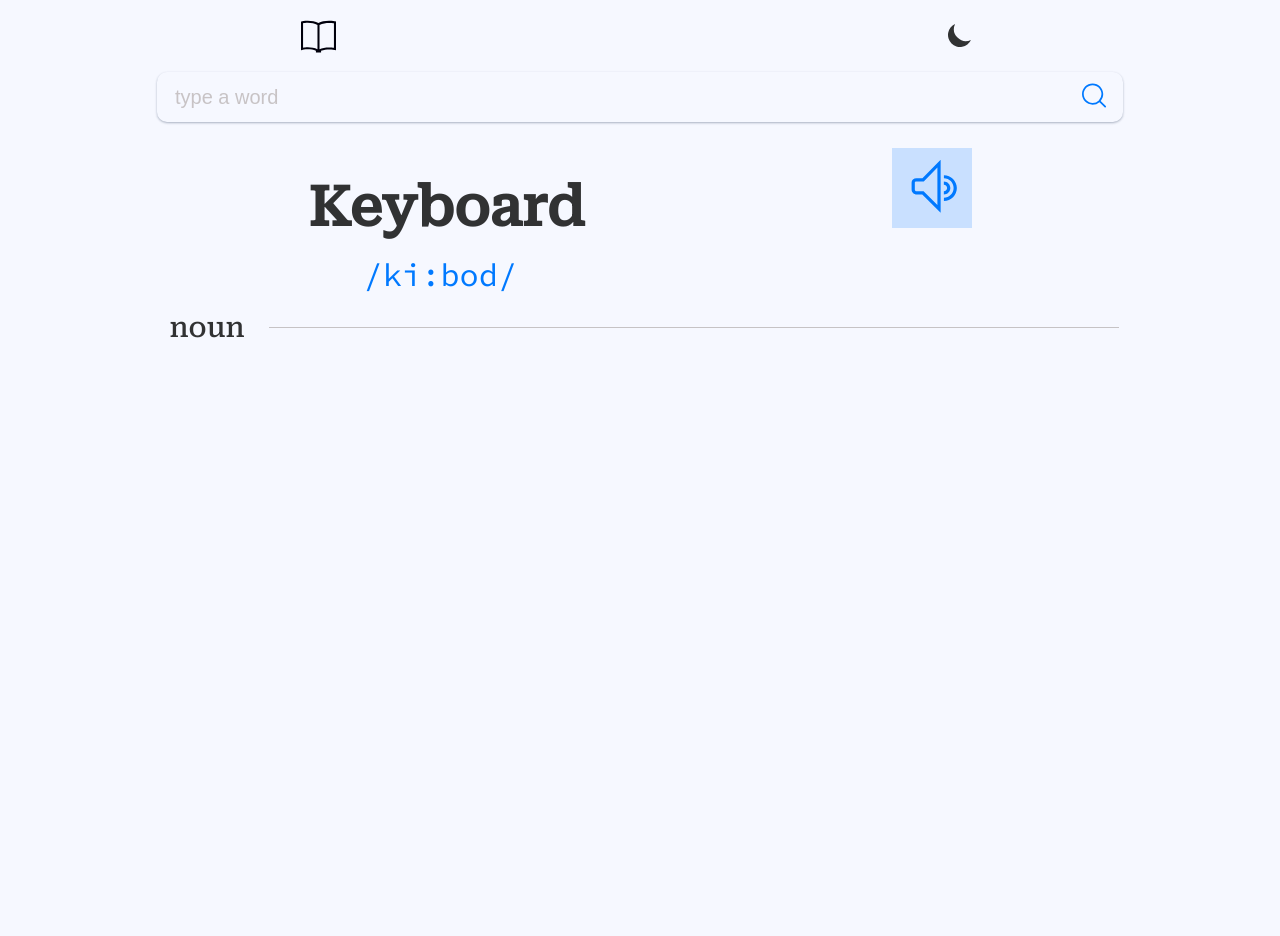
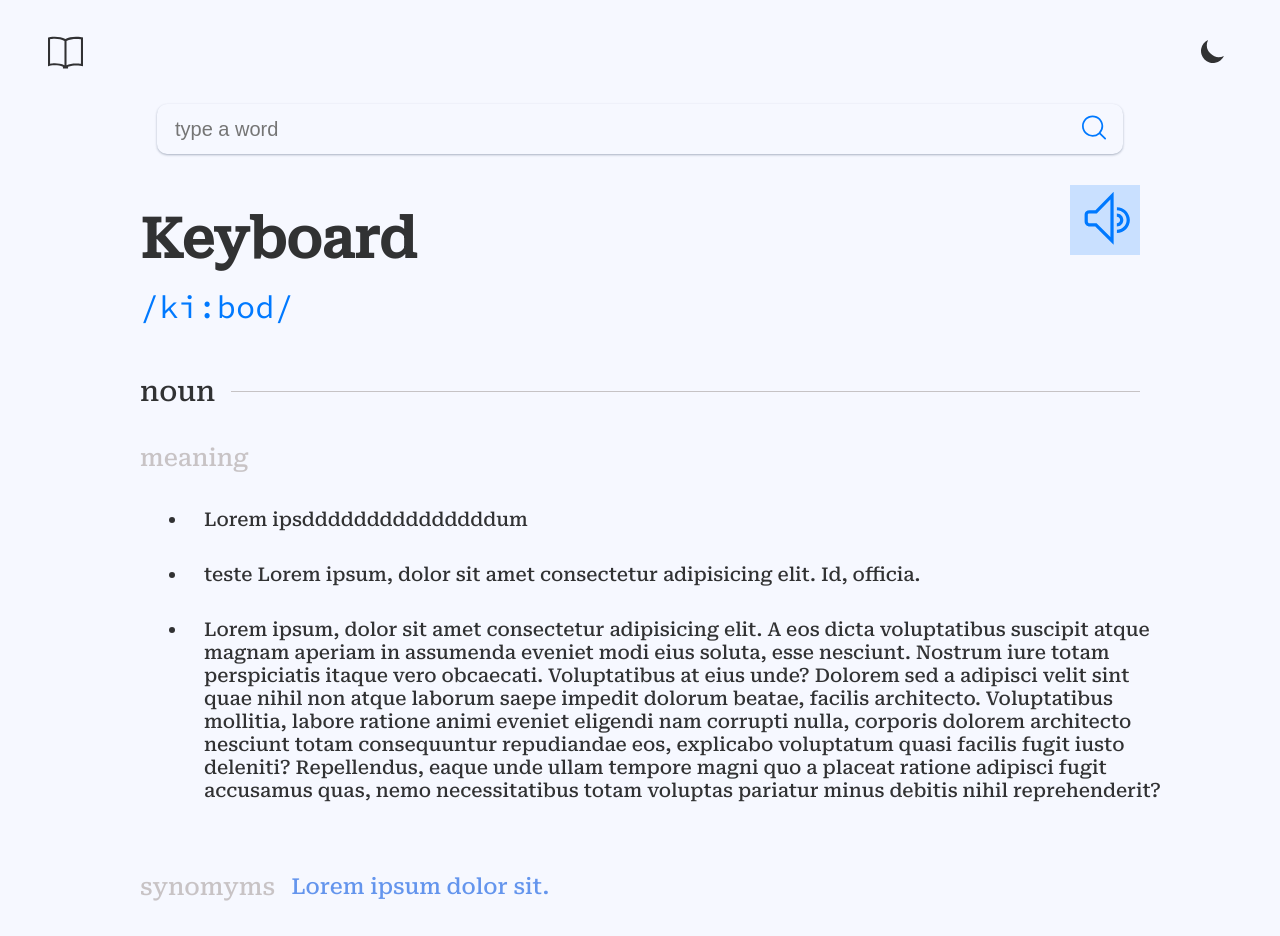
Before and after one commit to maicondguerian/dictionary-web-api, a React (Vite) app: page / in a window 1280 px wide. Before the commit the page ends 800 px from the top, so only its background shows below. Built offline with nearby package versions, Linux system fonts and the light colour scheme.

Commit message:
stylingn

```diff
--- a/src/App.jsx
+++ b/src/App.jsx
@@ -1,4 +1,4 @@
-import { useEffect, useState } from "react"
+import {  useState } from "react"
 import { createGlobalStyle, ThemeProvider } from "styled-components"
 import { Header } from "./components/header/Header.style"
 import { theme, darkThemeColor } from "./theme/theme"
@@ -65,7 +65,7 @@ function App() {
       <GlobalStyle />
       <MyContext.Provider value={{ handleTheme, handleKeyboard, handleWord }}>
         <StyledDiv>
-          <Header Icon={TfiBook} size={35} color={'000c'} />
+          <Header Icon={TfiBook} size={35} props={'#000c'} />
           <SearchBar />
           <Content Icon={TfiVolume} size={55} color={'#0079ff'} />
         </StyledDiv>
--- a/src/components/content/Content.jsx
+++ b/src/components/content/Content.jsx
@@ -1,11 +1,13 @@
 import styled from "styled-components";
 
 const StyledContent = styled.div`
-    width: 100%;
+    width: 1000px;
+    display: flex;
+    flex-direction: column;
 
     ul{
         display: flex;
-        justify-content: space-evenly;
+        justify-content: space-between;
         align-items: center;
         list-style: none;
         padding: 0;
@@ -20,61 +22,99 @@ const StyledContent = styled.div`
         }
 
     }
-    li:last-child{
+    ul:first-of-type li:last-child{
         background-color: #0077ff2f;
     }
 
     button{
         background-color: transparent;
         border:none;
-        height: 80px;
-        width: 80px;
+        height: 70px;
+        width: 70px;
         cursor: pointer;
     }
 
      span{
         display: flex;
-        justify-content: space-around;
+        justify-content: space-between;
         align-items: center;
-        margin-left: 2rem;
-
-
 
         h1{
             font-family: 'Source Code Pro', monospace;
             font-weight: 400;
             color: ${props => props.theme.colors.skyBlue};
             margin: 0;
-            margin-left: 5.5rem;
         }
-
-
     }
 
 `
 const StyledDiv = styled.div`
         width: 100%;
         display: flex;
-        justify-content: center;
         align-items: center;
-        margin: 0;
+        margin-top: 2rem;
 
     span:last-of-type{
         border-bottom: solid 1px;
         color: ${props => props.theme.colors.darkGray};
-        width: 850px;
-        margin: 2rem 1.5rem;
+        width: 100%;
+        margin: 2rem 0 2rem 1rem;
     }
 
     span{
         font-size: 28px;
         color: ${props => props.theme.colors.softDark};
+
     }
 
+`
+const StyledSpan = styled.div`
+    display: flex;
+    /* background-color: yellow; */
+   h2{
+            color: ${props => props.theme.colors.darkGray};
+            font-weight: 200;
+        }
+
+    li{
+            padding: 1rem;
+            background-color: transparent !important;
+            color: ${props => props.theme.colors.softBlue};
+            font-size: 22px;
+
+        }
 
 
 `
+const StyledList = styled.div`
+    width: 100%;
+    /* background-color: #ff00002f; */
+    h2{
+            color: ${props => props.theme.colors.darkGray};
+            font-weight: 200;
 
+        }
+
+
+    ul{
+        display: flex;
+        align-items: baseline;
+        flex-direction:column;
+        list-style:disc;
+        color: ${props => props.theme.colors.softDark};
+        padding-left: 3rem;
+        height: 100%;
+        width: 100%;
+        font-size: 19px;
+
+
+        li{
+            padding: 1rem;
+            background-color: transparent !important;
+        }
+    }
+
+`
 export const Content = ({ Icon, size, color }) => {
     return (
         <StyledContent>
@@ -90,6 +130,22 @@ export const Content = ({ Icon, size, color }) => {
                 <span>noun</span>
                 <span></span>
             </StyledDiv>
+            <StyledList>
+                <h2>meaning</h2>
+                <ul>
+                    <li>Lorem ipsdddddddddddddddum </li>
+                    <li>teste Lorem ipsum, dolor sit amet consectetur adipisicing elit. Id, officia.</li>
+                    <li>Lorem ipsum, dolor sit amet consectetur adipisicing elit. A eos dicta voluptatibus suscipit atque magnam aperiam in assumenda eveniet modi eius soluta, esse nesciunt. Nostrum iure totam perspiciatis itaque vero obcaecati. Voluptatibus at eius unde? Dolorem sed a adipisci velit sint quae nihil non atque laborum saepe impedit dolorum beatae, facilis architecto. Voluptatibus mollitia, labore ratione animi eveniet eligendi nam corrupti nulla, corporis dolorem architecto nesciunt totam consequuntur repudiandae eos, explicabo voluptatum quasi facilis fugit iusto deleniti? Repellendus, eaque unde ullam tempore magni quo a placeat ratione adipisci fugit accusamus quas, nemo necessitatibus totam voluptas pariatur minus debitis nihil reprehenderit?</li>
+                </ul>
+            </StyledList>
+            <StyledSpan>
+                <ul>
+                    <h2>synomyms</h2>
+                    <li>Lorem ipsum dolor sit.</li>
+
+                </ul>
+            </StyledSpan>
+
         </StyledContent>
     )
 }
--- a/src/components/header/Header.style.jsx
+++ b/src/components/header/Header.style.jsx
@@ -10,8 +10,8 @@ width: 100%;
 ul{
     display: flex;
     list-style: none;
-    justify-content: space-around;
-    padding: 0;
+    justify-content: space-between;
+    padding: 1rem 3rem;
 
     li{
         display: flex;
@@ -30,7 +30,7 @@ const StyledButton = styled.button`
     cursor: pointer;
 `
 
-const Button = ({ Icon, size, color, children, onClick }) => {
+const Button = ({ Icon, size, children, onClick, color }) => {
 
     return (
       <StyledButton size={size} color={color} onClick={onClick}>
@@ -40,12 +40,12 @@ const Button = ({ Icon, size, color, children, onClick }) => {
     );
   };
 
-export  const Header = ({ Icon, size, color }) =>{
+export  const Header = ({ Icon, size, props }) =>{
     const { handleTheme } = useContext(MyContext)
     return(
         <StyledHeader>
             <ul>
-                <li> {Icon ? <Icon size={size} color={color} /> : <></>} </li>
+                <li> {Icon ? <Icon size={size} color={props} /> : <></>} </li>
                 <li>
                     <Button Icon={HiMoon} size={30} onClick={handleTheme}/>
                  </li>
--- a/src/components/search/Input.jsx
+++ b/src/components/search/Input.jsx
@@ -9,12 +9,12 @@ const StyledInput = styled.input`
     border: none;
     outline: none;
     font-size: 20px;
+    color: ${props => props.theme.colors.softDark};
 
     &{
     ::placeholder{
         font-size: 20px;
-        color: #b6b0b0ba;
-
+        color: ${props => props.theme.colors.softGray};
     }
 }
 
--- a/src/theme/theme.js
+++ b/src/theme/theme.js
@@ -6,7 +6,8 @@ export const theme = {
         midBlue: '#3463bb',
         softBlue: '#6495ed',
         softWhite: 'rgb(246, 248, 255)',
-        softGray: '#EDEDEC',
+        midGray: '#EDEDEC',
+        softGray: 'b6b0b0ba',
         skyBlue: '#0079ff',
         darkGray: '#b6b0b0ba'
     }
@@ -14,5 +15,7 @@ export const theme = {
 
 export const darkThemeColor  = {
     softWhite: '#000c',
-    softDark: 'rgb(246, 248, 255)'
+    softDark: 'rgb(246, 248, 255)',
+    softGray: '#cccc',
+    darkGray: 'rgb(246, 248, 255)'
 }
```
